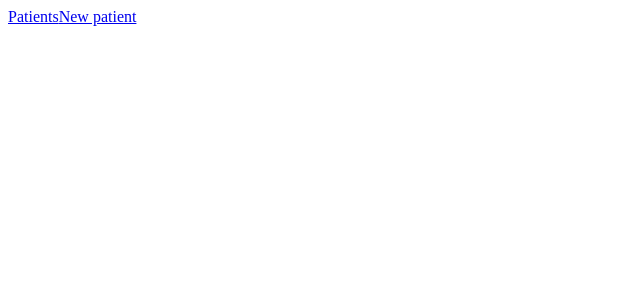
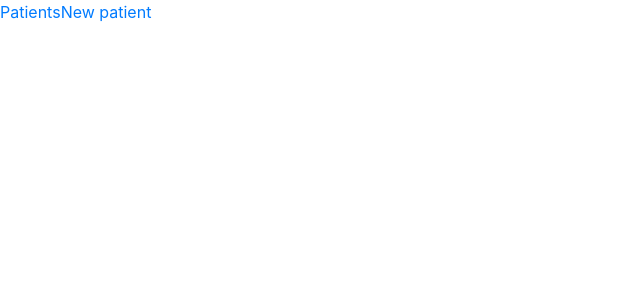
Before and after one commit to magdaU/FamilyDocktor-Spring-v1, an Angular app in the folder doctor-frontend/: page / in a window 1280 px wide. Shown: the top 300 px of the page, without its empty margins (0-640 px from the left). Built offline with nearby package versions, Linux system fonts and the light colour scheme.

Commit message:
ADD BOOTSTRAP

```diff
--- a/doctor-frontend/package.json
+++ b/doctor-frontend/package.json
@@ -21,7 +21,9 @@
     "@angular/platform-browser": "^5.2.0",
     "@angular/platform-browser-dynamic": "^5.2.0",
     "@angular/router": "^5.2.0",
+    "bootstrap": "^4.0.0",
     "core-js": "^2.4.1",
+    "font-awesome": "^4.7.0",
     "rxjs": "^5.5.6",
     "zone.js": "^0.8.19"
   },
--- a/doctor-frontend/src/index.html
+++ b/doctor-frontend/src/index.html
@@ -10,5 +10,8 @@
 </head>
 <body>
   <app-root></app-root>
+  <script src="https://code.jquery.com/jquery-3.2.1.slim.min.js" integrity="sha384-KJ3o2DKtIkvYIK3UENzmM7KCkRr/rE9/Qpg6aAZGJwFDMVNA/GpGFF93hXpG5KkN" crossorigin="anonymous"></script>
+  <script src="https://cdnjs.cloudflare.com/ajax/libs/popper.js/1.12.9/umd/popper.min.js" integrity="sha384-ApNbgh9B+Y1QKtv3Rn7W3mgPxhU9K/ScQsAP7hUibX39j7fakFPskvXusvfa0b4Q" crossorigin="anonymous"></script>
+  <script src="https://maxcdn.bootstrapcdn.com/bootstrap/4.0.0/js/bootstrap.min.js" integrity="sha384-JZR6Spejh4U02d8jOt6vLEHfe/JQGiRRSQQxSfFWpi1MquVdAyjUar5+76PVCmYl" crossorigin="anonymous"></script>
 </body>
 </html>
--- a/doctor-frontend/src/styles.css
+++ b/doctor-frontend/src/styles.css
@@ -1 +1,3 @@
+@import "~bootstrap/dist/css/bootstrap.min.css";
+@import "~font-awesome/css/font-awesome.css";
 /* You can add global styles to this file, and also import other style files */
```
Also changed, not shown: 1 other file (tests, documents, lock files or other folders).
